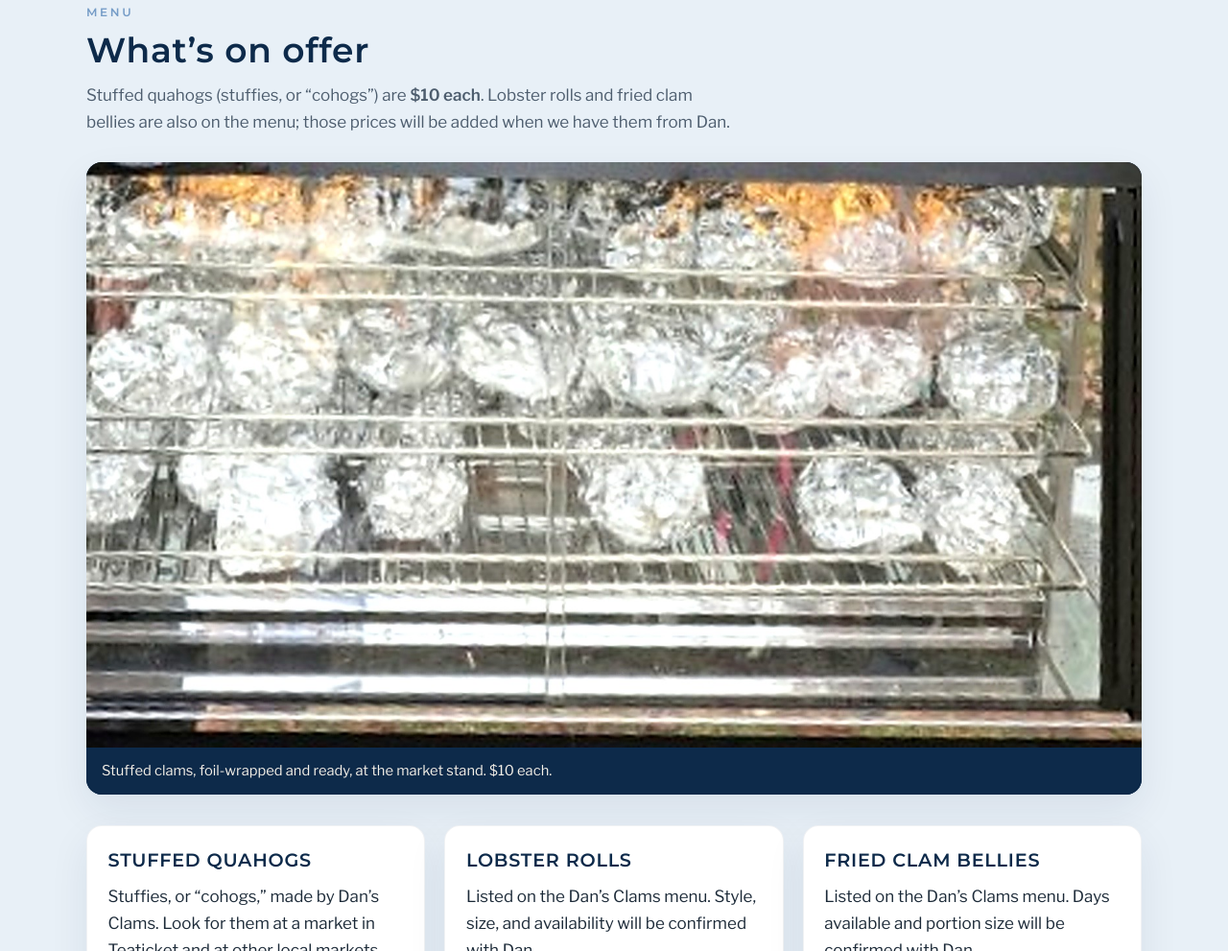
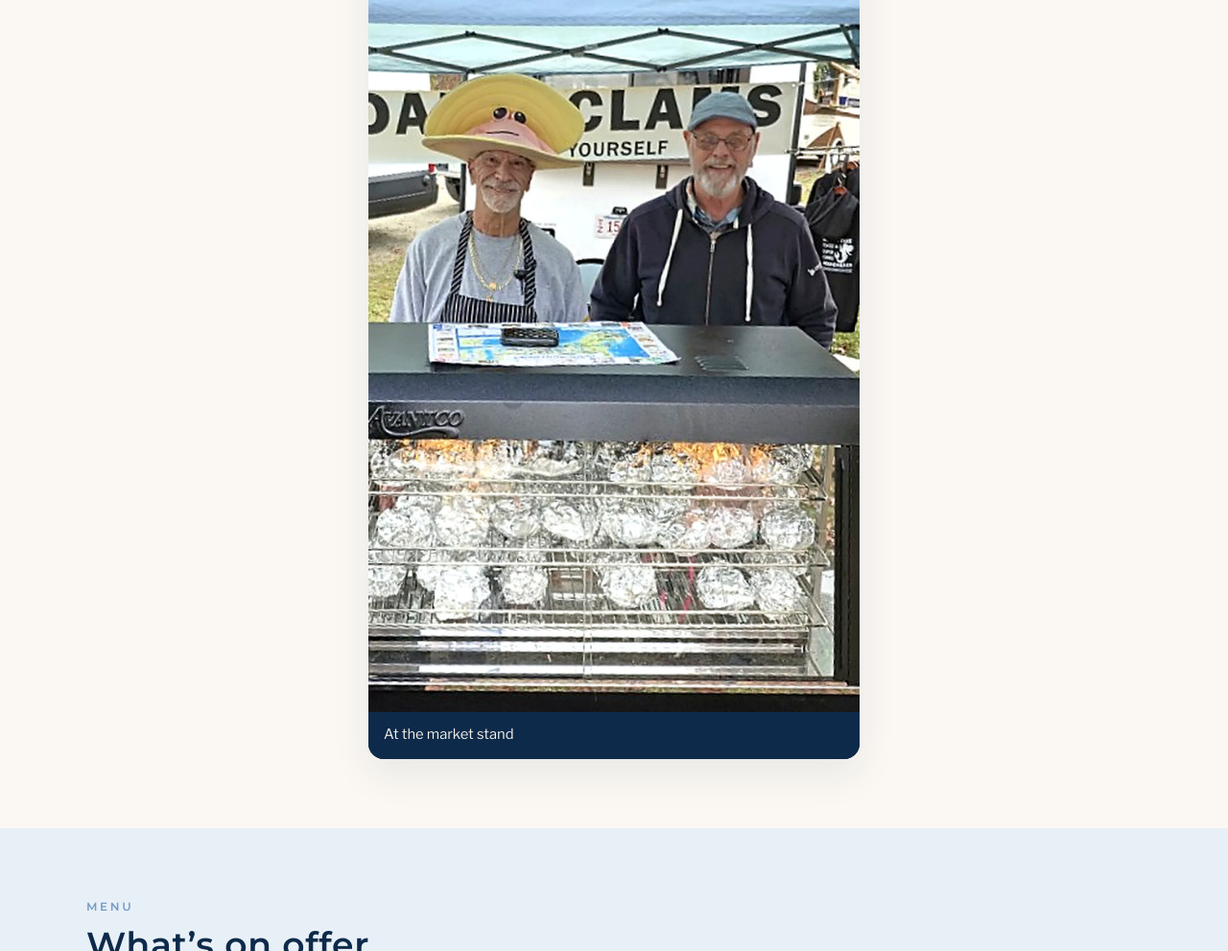
Before and after one commit to platinum00001/dans-clams, a plain HTML site: page index.html in a window 1280 px wide. Shown: the part 1395-2386 px from the top of the page at 96% size. Drawn offline with nearby package versions, Linux system fonts and the light colour scheme.

Commit message:
Add the full market-stand photo to the About section
Cape asked to use the complete stand picture, people included.
The photo is color-corrected and lightly sharpened, with a web
JPG and WebP, and captioned “At the market stand.”

```diff
--- a/css/styles.css
+++ b/css/styles.css
@@ -379,3 +379,27 @@ input:focus, select:focus, textarea:focus {
   font-size: 0.92rem;
 }
 .play-preview img { width: 100%; height: auto; display: block; }
+
+.stand-photo {
+  margin: 2.75rem auto 0;
+  max-width: 32rem;
+  border-radius: var(--radius);
+  overflow: hidden;
+  box-shadow: var(--shadow);
+  background: var(--navy);
+  scroll-margin-top: calc(var(--header-h) + 0.75rem);
+}
+.stand-photo img,
+.stand-photo picture,
+.stand-photo source {
+  display: block;
+  width: 100%;
+  height: auto;
+}
+.stand-photo figcaption {
+  margin: 0;
+  padding: 0.7rem 1rem 0.85rem;
+  background: var(--navy);
+  color: var(--sand);
+  font-size: 0.92rem;
+}
--- a/index.html
+++ b/index.html
@@ -69,6 +69,15 @@
         </div>
         <figure class="about-mark">
           <img src="assets/brand/png/logo-wordmark-on-blue.png" width="700" height="565" alt="Dan’s Clams logo: a line-drawn open quahog, the name Dan’s Clams, and Est. 2005.">
+        </figure>
+      </div>
+      <div class="wrap">
+        <figure class="stand-photo">
+          <picture>
+            <source type="image/webp" srcset="assets/photos/stand.webp">
+            <img src="assets/photos/stand.jpg" width="1248" height="2046" alt="The Dan’s Clams market stand under a light-blue tent, with two people behind a heated case of foil-wrapped stuffed clams.">
+          </picture>
+          <figcaption>At the market stand</figcaption>
         </figure>
       </div>
     </section>
```
Also changed, not shown: assets/photos/stand.jpg (added), assets/photos/stand.webp (added).
